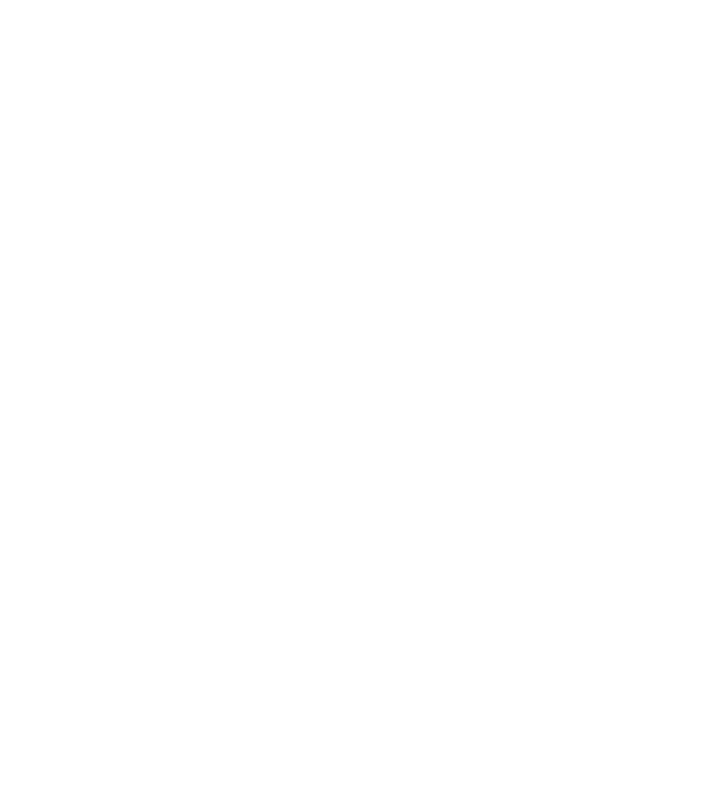
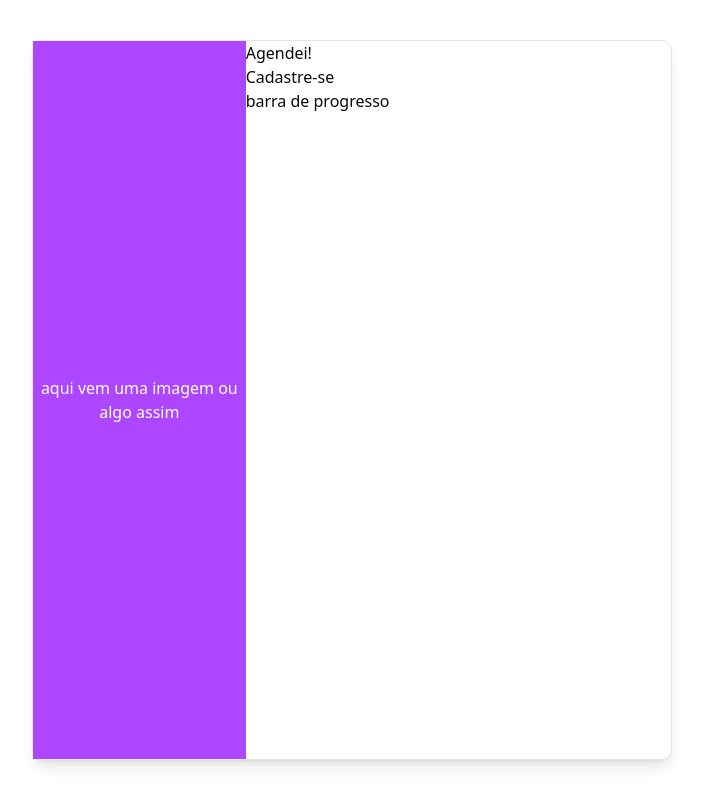
Before and after one commit to PedroMarchese01/agendei, a Next.js app: page /auth/sign-up in a window 1280 px wide. Shown: the whole page, without its empty margins (288-991 px from the left). Built offline with nearby package versions, Linux system fonts and the light colour scheme.

Commit message:
FEAT: Estrutura cadastro adicionada

```diff
--- a/src/app/auth/sign-up/page.tsx
+++ b/src/app/auth/sign-up/page.tsx
@@ -1,7 +1,38 @@
 const page = () => {
   return (
-    <div>
+<div className="flex items-center justify-center w-screen h-screen">
+      <section className="flex shadow-lg border rounded-lg h-[90vh] w-[50vw]">
+        {/* Grid principal */}
+        <div className="grid grid-cols-1 md:grid-cols-3 grid-rows-1 w-full h-full">
 
+          {/* Lado esquerdo: imagem ou conteúdo ilustrativo */}
+          <figure className="bg-purple-500 hidden md:flex md:justify-center md:items-center md:text-center">
+            <p className="text-white">aqui vem uma imagem ou algo assim</p>
+          </figure>
+
+          {/* Lado direito: conteúdo */}
+          <main className="col-span-2 grid grid-cols-1 grid-rows-3">
+
+            {/* Header com título e subtítulo */}
+            <header>
+              <h1>Agendei!</h1>
+              <h2>Cadastre-se</h2>
+              <p>barra de progresso</p>
+            </header>
+
+            {/* Conteúdo do passo a passo */}
+            <section>
+              {/* aqui vem conteudo de passo a passo */}
+            </section>
+
+            {/* Footer do conteúdo */}
+            <footer>
+              {/* footer */}
+            </footer>
+
+          </main>
+        </div>
+      </section>
     </div>
   )
 }
```
